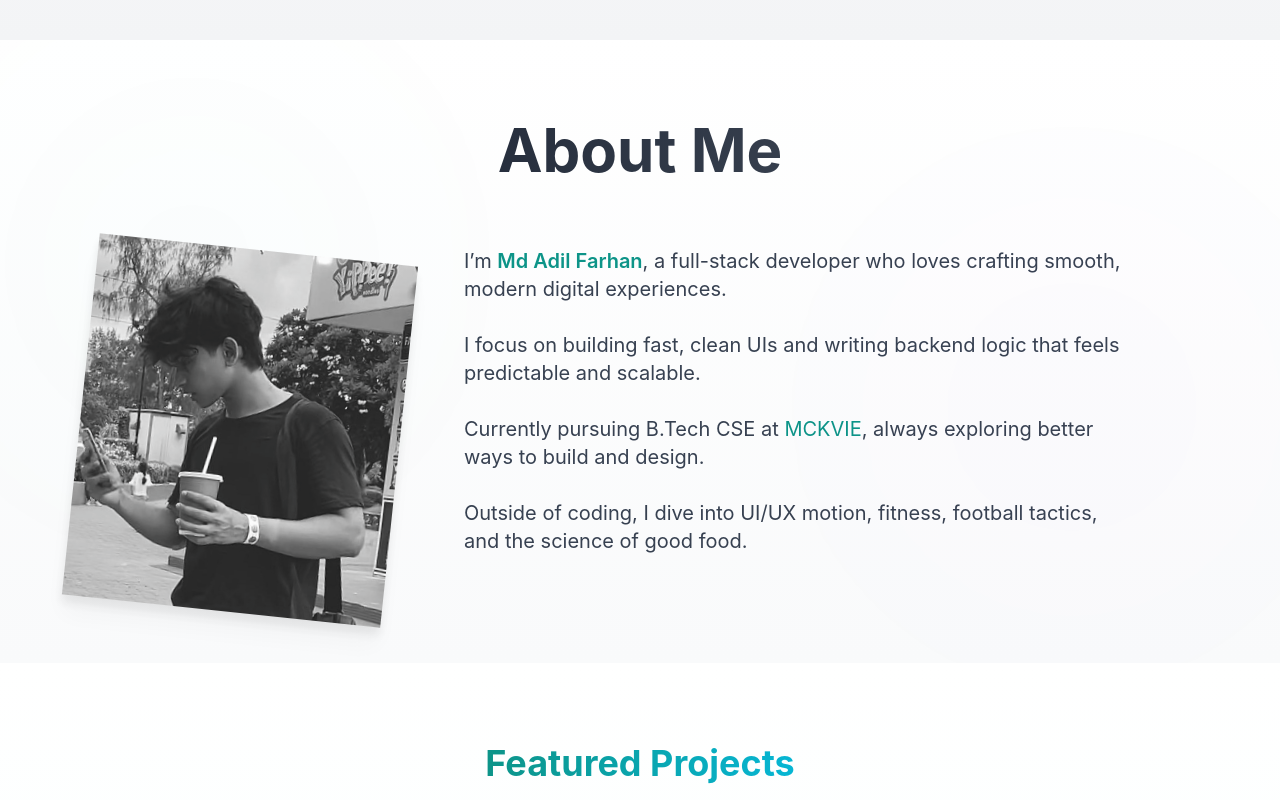
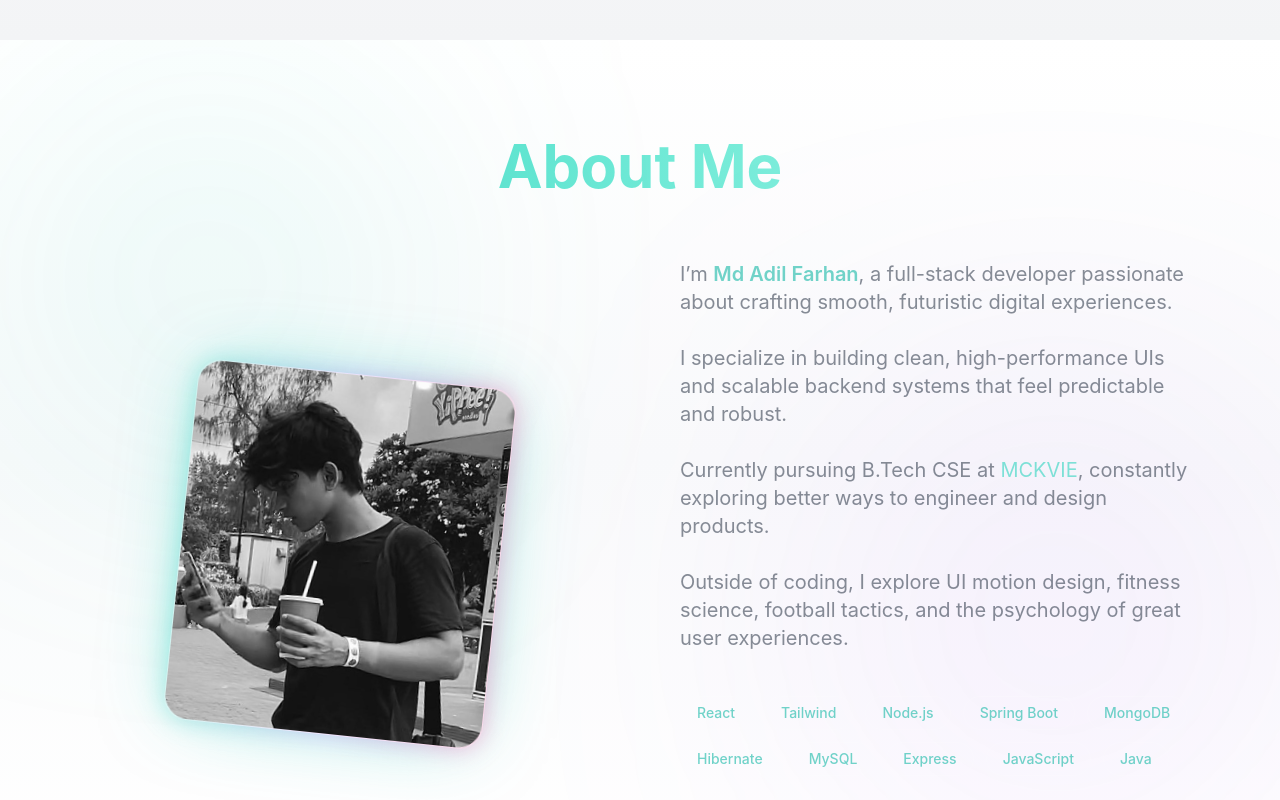
Before and after one commit to farhanadil1/portfolio, a React (Vite) app: page / in a window 1280 px wide. Shown: the part 760-1560 px from the top of the page. Built offline with nearby package versions, Linux system fonts and the light colour scheme.

Commit message:
updated hero and about section

```diff
--- a/src/App.jsx
+++ b/src/App.jsx
@@ -6,6 +6,7 @@ import ProjectsSection from './components/ProjectsSection';
 import SkillsSection from './components/SkillsSection';
 import ContactSection from './components/ContactSection';
 import Footer from './components/Footer';
+import CustomCursor from './components/CustomCursor';
 
 export default function App() {
   const [darkMode, setDarkMode] = useState(() =>
@@ -19,6 +20,7 @@ export default function App() {
 
   return (
     <div className="font-sans bg-white text-gray-900 dark:bg-gray-900 dark:text-white transition-colors duration-500">
+      <CustomCursor />
       <Navbar darkMode={darkMode} setDarkMode={setDarkMode} />
       <HeroSection />
       <AboutSection />
--- a/src/components/AboutSection.jsx
+++ b/src/components/AboutSection.jsx
@@ -1,117 +1,164 @@
 import { motion, useScroll, useTransform } from "framer-motion";
-import devImage from "/pp.jpeg"; // add illustration of your choice
+import devImage from "/pp.jpeg";
 
 const fadeUp = {
-  hidden: { opacity: 0, y: 40 },
+  hidden: { opacity: 0, y: 30 },
   show: { opacity: 1, y: 0, transition: { duration: 0.7, ease: "easeOut" } }
 };
 
 const stagger = {
   hidden: {},
-  show: { transition: { staggerChildren: 0.18, delayChildren: 0.2 } }
+  show: { transition: { staggerChildren: 0.15, delayChildren: 0.2 } }
 };
 
 const AboutSection = () => {
   const { scrollYProgress } = useScroll();
 
-  // subtle parallax floating for the illustration
-  const floatY = useTransform(scrollYProgress, [0, 1], ["0%", "8%"]);
+  const floatY = useTransform(scrollYProgress, [0, 1], ["0%", "10%"]);
   const floatRotate = useTransform(scrollYProgress, [0, 1], ["0deg", "6deg"]);
+  const textBlur = useTransform(scrollYProgress, [0, 0.25], ["6px", "0px"]);
+  const textOpacity = useTransform(scrollYProgress, [0, 0.2], [0.6, 1]);
 
   return (
     <section
       id="about"
       className="
-        relative py-20 px-6 md:px-20
-        bg-gradient-to-b from-white to-gray-50
-        dark:from-gray-900 dark:to-black
+        relative py-24 px-6 md:px-20
+        bg-gradient-to-b from-white via-gray-50 to-white
+        dark:from-gray-950 dark:via-black dark:to-gray-950
         overflow-hidden
       "
     >
-      {/* Animated Grid Background */}
-      <div className="absolute inset-0 -z-10 opacity-[0.06] pointer-events-none">
+      {/* GRID BACKGROUND */}
+      <div className="absolute inset-0 -z-10 opacity-[0.05]">
         <motion.div
-          animate={{ y: [0, -50, 0] }}
-          transition={{ duration: 14, repeat: Infinity, ease: "linear" }}
+          animate={{ y: [0, -60, 0] }}
+          transition={{ duration: 16, repeat: Infinity, ease: "linear" }}
           className="
             w-full h-full
-            bg-[linear-gradient(90deg,transparent_95%,rgba(0,0,0,0.4)_95%),linear-gradient(transparent_95%,rgba(0,0,0,0.4)_95%)]
-            dark:bg-[linear-gradient(90deg,transparent_95%,rgba(255,255,255,0.2)_95%),linear-gradient(transparent_95%,rgba(255,255,255,0.2)_95%)]
-            bg-[size:50px_50px]
+            bg-[linear-gradient(90deg,transparent_96%,rgba(0,0,0,0.4)_96%),linear-gradient(transparent_96%,rgba(0,0,0,0.4)_96%)]
+            dark:bg-[linear-gradient(90deg,transparent_96%,rgba(255,255,255,0.25)_96%),linear-gradient(transparent_96%,rgba(255,255,255,0.25)_96%)]
+            bg-[size:48px_48px]
           "
         />
       </div>
 
-      {/* Soft ambient blobs */}
-      <motion.div
-        initial={{ opacity: 0 }}
-        whileInView={{ opacity: 0.2 }}
-        viewport={{ once: true }}
-        transition={{ duration: 1.4 }}
-        className="absolute top-20 left-12 w-72 h-72 bg-teal-400/20 blur-[140px] rounded-full"
-      />
-      <motion.div
-        initial={{ opacity: 0 }}
-        whileInView={{ opacity: 0.15 }}
-        viewport={{ once: true }}
-        transition={{ duration: 1.6 }}
-        className="absolute bottom-24 right-12 w-80 h-80 bg-purple-500/20 blur-[150px] rounded-full"
-      />
+      {/* AMBIENT BLOBS */}
+      <div className="absolute top-24 left-16 w-72 h-72 bg-teal-400/20 blur-[140px] rounded-full" />
+      <div className="absolute bottom-24 right-16 w-80 h-80 bg-purple-500/20 blur-[160px] rounded-full" />
 
-      {/* Section Heading */}
+      {/* HEADING */}
       <motion.h2
-        className="text-4xl md:text-6xl font-bold text-center mb-10
-        bg-gradient-to-r from-gray-900 to-gray-600 dark:from-gray-200 dark:to-gray-400
-        bg-clip-text text-transparent"
-        variants={fadeUp}
-        initial="hidden"
-        whileInView="show"
-        viewport={{ once: true }}
+        className="
+          text-4xl md:text-6xl font-bold text-center mb-16
+          bg-gradient-to-r from-teal-400 via-teal-200 to-purple-200
+          bg-[length:200%_200%]
+          bg-clip-text text-transparent
+        "
+        animate={{ backgroundPosition: ["0% 50%", "100% 50%", "0% 50%"] }}
+        transition={{ duration: 6, repeat: Infinity, ease: "linear" }}
       >
         About Me
       </motion.h2>
 
-      {/* Two-column layout */}
-      <div className="max-w-6xl mx-auto flex flex-col md:flex-row items-center gap-16">
+      {/* CONTENT */}
+      <div className="max-w-6xl mx-auto grid md:grid-cols-2 gap-20 items-center">
 
-        {/* Floating Illustration */}
+        {/* AVATAR CARD */}
         <motion.div
           style={{ y: floatY, rotate: floatRotate }}
-          className="w-64 md:w-80 opacity-90"
+          whileHover={{ scale: 1.05 }}
+          transition={{ type: "spring", stiffness: 180 }}
+          className="
+            relative mx-auto
+            w-64 md:w-80
+            rounded-3xl
+            bg-white/10 dark:bg-white/5
+            backdrop-blur-xl
+            border border-white/20
+            shadow-[0_0_80px_-20px_rgba(45,212,191,0.6)]
+          "
         >
+          {/* Neon border */}
+          <div className="absolute -inset-[1px] rounded-3xl bg-gradient-to-r from-teal-400/40 via-purple-500/30 to-pink-500/40 blur-md -z-10" />
+
           <img
             src={devImage}
-            alt="Developer Illustration"
-            className="w-full h-auto drop-shadow-xl cursor-pointer"
-            draggable='false'
+            alt="Md Adil Farhan"
+            className="rounded-3xl w-full h-auto"
+            draggable={false}
           />
         </motion.div>
 
-        {/* Animated Text */}
+        {/* TEXT */}
         <motion.div
-          className="text-gray-700 dark:text-gray-300
-          text-lg md:text-xl space-y-7 leading-relaxed max-w-2xl"
+          style={{ filter: textBlur, opacity: textOpacity }}
+          className="
+            text-gray-700 dark:text-gray-300
+            text-lg md:text-xl
+            leading-relaxed space-y-7
+          "
           variants={stagger}
           initial="hidden"
           whileInView="show"
           viewport={{ once: true }}
         >
           <motion.p variants={fadeUp}>
-            I’m <span className="text-teal-600 dark:text-teal-400 font-semibold">Md Adil Farhan</span>, a full-stack developer who loves crafting smooth, modern digital experiences.
+            I’m{" "}
+            <span className="text-teal-500 font-semibold">
+              Md Adil Farhan
+            </span>
+            , a full-stack developer passionate about crafting smooth,
+            futuristic digital experiences.
           </motion.p>
 
           <motion.p variants={fadeUp}>
-            I focus on building fast, clean UIs and writing backend logic that feels predictable and scalable.
+            I specialize in building clean, high-performance UIs and scalable
+            backend systems that feel predictable and robust.
           </motion.p>
 
           <motion.p variants={fadeUp}>
-            Currently pursuing B.Tech CSE at
-            <span className="text-teal-600 dark:text-teal-400"> MCKVIE</span>, always exploring better ways to build and design.
+            Currently pursuing B.Tech CSE at{" "}
+            <span className="text-teal-400">MCKVIE</span>, constantly exploring
+            better ways to engineer and design products.
           </motion.p>
 
           <motion.p variants={fadeUp}>
-            Outside of coding, I dive into UI/UX motion, fitness, football tactics, and the science of good food.
+            Outside of coding, I explore UI motion design, fitness science,
+            football tactics, and the psychology of great user experiences.
           </motion.p>
+
+          {/* TECH STACK */}
+          <motion.div
+            variants={fadeUp}
+            className="flex flex-wrap gap-3 pt-4"
+          >
+            {[
+              "React",
+              "Tailwind",
+              "Node.js",
+              "Spring Boot",
+              "MongoDB",
+              "Hibernate",
+              "MySQL",
+              "Express",
+              "JavaScript",
+              "Java"
+            ].map((tech) => (
+              <span
+                key={tech}
+                className="
+                  px-4 py-1.5 rounded-full text-sm font-medium
+                  bg-white/10 dark:bg-white/5
+                  border border-white/20
+                  backdrop-blur-md
+                  text-teal-500
+                "
+              >
+                {tech}
+              </span>
+            ))}
+          </motion.div>
         </motion.div>
       </div>
     </section>
--- /dev/null
+++ b/src/components/CustomCursor.jsx
@@ -0,0 +1,58 @@
+import { motion } from "framer-motion";
+import { useEffect, useState } from "react";
+
+const CustomCursor = () => {
+  const [position, setPosition] = useState({ x: 0, y: 0 });
+  const [isHovering, setIsHovering] = useState(false);
+
+  useEffect(() => {
+    const moveCursor = (e) => {
+      setPosition({ x: e.clientX, y: e.clientY });
+    };
+
+    window.addEventListener("mousemove", moveCursor);
+
+    // detect hover on clickable elements
+    const addHover = () => setIsHovering(true);
+    const removeHover = () => setIsHovering(false);
+
+    document.querySelectorAll("a, button, .cursor-hover").forEach(el => {
+      el.addEventListener("mouseenter", addHover);
+      el.addEventListener("mouseleave", removeHover);
+    });
+
+    return () => {
+      window.removeEventListener("mousemove", moveCursor);
+      document.querySelectorAll("a, button, .cursor-hover").forEach(el => {
+        el.removeEventListener("mouseenter", addHover);
+        el.removeEventListener("mouseleave", removeHover);
+      });
+    };
+  }, []);
+
+  return (
+    <motion.div
+      className="
+        fixed top-0 left-0 z-[9999]
+        pointer-events-none
+        rounded-full
+        bg-teal-400
+        mix-blend-difference
+      "
+      animate={{
+        x: position.x - 6,
+        y: position.y - 6,
+        width: isHovering ? 28 : 16,
+        height: isHovering ? 28 : 16,
+      }}
+      transition={{
+        type: "spring",
+        stiffness: 400,
+        damping: 24,
+        mass: 0.4,
+      }}
+    />
+  );
+};
+
+export default CustomCursor;
--- a/src/components/HeroSection.jsx
+++ b/src/components/HeroSection.jsx
@@ -47,16 +47,6 @@ export default function HeroSection() {
           ring-4 ring-white dark:ring-gray-700 ring-offset-2
         "
       >
-        {/* Hologram Glow Ring */}
-        <motion.div
-          animate={{ rotate: 360 }}
-          transition={{ duration: 8, repeat: Infinity, ease: "linear" }}
-          className="
-            absolute inset-0 rounded-full
-            bg-gradient-to-tr from-teal-400/40 via-transparent to-purple-500/40
-            pointer-events-none
-          "
-        />
 
         {/* Avatar Video */}
         <video
```
